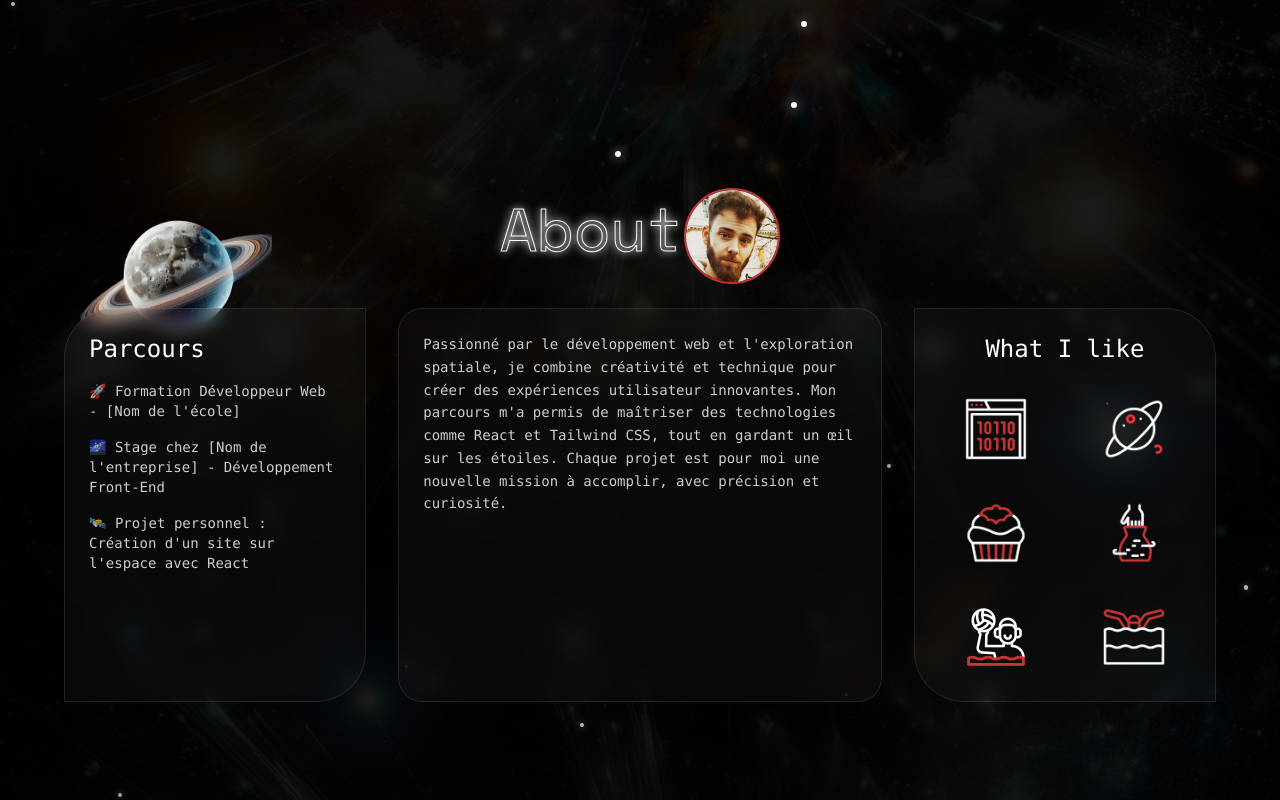
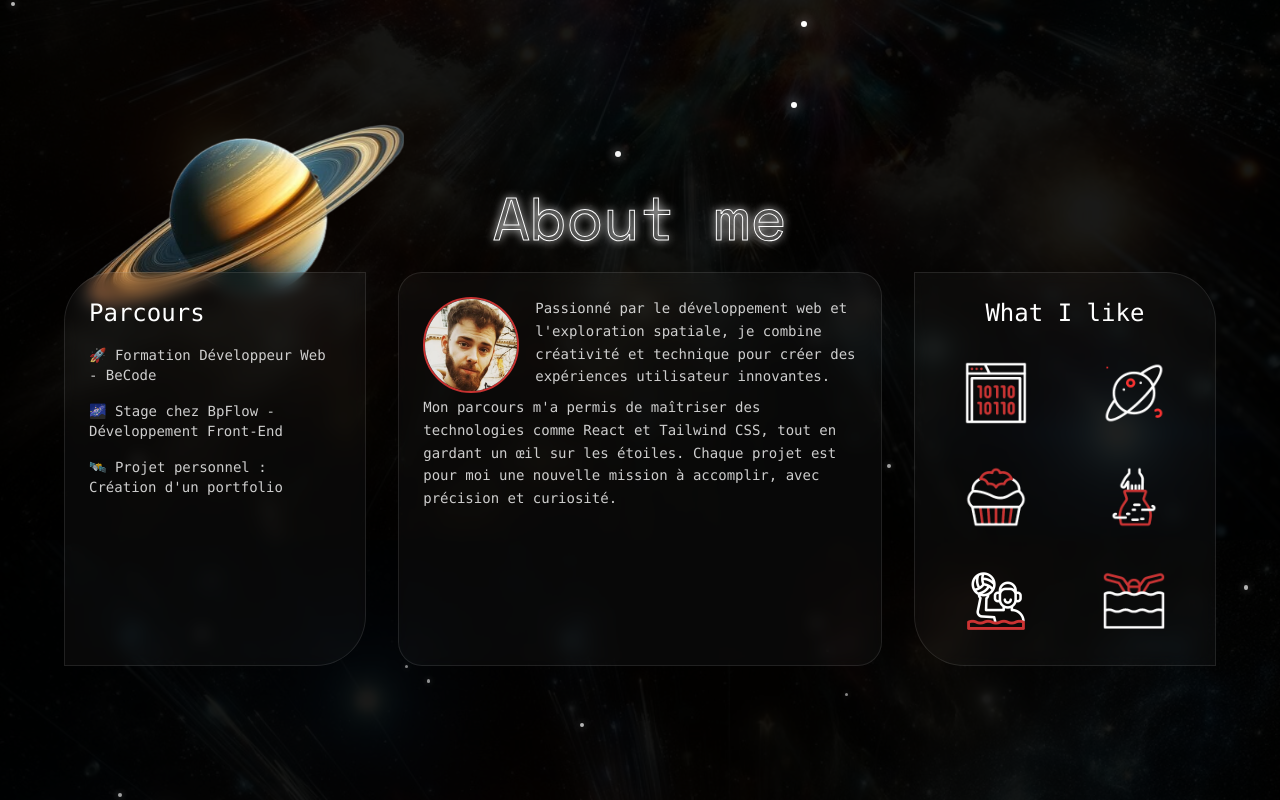
Before and after one commit to Zanko19/MyPortfolio, a React (Vite) app: page / in a window 1280 px wide. Shown: the part 740-1540 px from the top of the page. Built offline with nearby package versions, Linux system fonts and the light colour scheme.

Commit message:
good4today

```diff
--- a/src/components/About.jsx
+++ b/src/components/About.jsx
@@ -7,27 +7,23 @@ import space from "../assets/uranus.gif";
 import swim from "../assets/nageur.gif";
 import argile from "../assets/argile.gif";
 import me from "../assets/moi.jpg";
+import saturn from '../assets/space.png';
 
 const About = () => {
   return (
     <section id="about" className="min-h-screen relative">
       {/* Planète décorative */}
       <img
-        src={planet}
+        src={saturn}
         alt="Planet"
-        className="absolute left-20 top-32 w-48 h-48 animate-float"
+        className="absolute left-20 top-16 w-54 h-48 animate-float"
       />
 
       <div className="container mx-auto px-4 pt-32 relative z-10">
         {/* Titre avec avatar */}
         <div className="text-center mb-6">
           <h2 className="text-6xl font-mono text-white title-text">
-            About
-            <img
-              src={me}
-              alt="Me"
-              className="inline-block w-24 h-24 rounded-full border-2 border-[rgb(199,50,49)]"
-            />
+            About me
           </h2>
         </div>
 
@@ -37,27 +33,37 @@ const About = () => {
           <div className="glass-container p-6 border border-white/10 rounded-tl-[50px] rounded-tr-none rounded-br-[50px] rounded-bl-none">
             <h3 className="text-white text-2xl font-mono mb-4">Parcours</h3>
             <ul className="text-white/80 font-mono text-sm space-y-4">
-              <li>🚀 Formation Développeur Web - [Nom de l'école]</li>
+              <li>🚀 Formation Développeur Web - BeCode</li>
               <li>
-                🌌 Stage chez [Nom de l'entreprise] - Développement Front-End
+                🌌 Stage chez BpFlow - Développement Front-End
               </li>
               <li>
-                🛰️ Projet personnel : Création d'un site sur l'espace avec React
+                🛰️ Projet personnel : Création d'un portfolio
               </li>
             </ul>
           </div>
 
           {/* Description */}
           <div className="glass-container p-6 border border-white/10 rounded-3xl">
-            <p className="text-white/80 font-mono text-sm leading-relaxed">
-              Passionné par le développement web et l'exploration spatiale, je
-              combine créativité et technique pour créer des expériences
-              utilisateur innovantes. Mon parcours m'a permis de maîtriser des
-              technologies comme React et Tailwind CSS, tout en gardant un œil
-              sur les étoiles. Chaque projet est pour moi une nouvelle mission à
-              accomplir, avec précision et curiosité.
-            </p>
-          </div>
+  <div className="flex items-start">
+    <img
+      src={me}
+      alt="Me"
+      className="w-24 h-24 rounded-full border-2 border-[rgb(199,50,49)]"
+    />
+    <p className="text-white/80 font-mono text-sm leading-relaxed ml-4 mb-2">
+      Passionné par le développement web et l'exploration spatiale, je
+      combine créativité et technique pour créer des expériences
+      utilisateur innovantes.<br></br>
+    </p>
+  </div>
+  <p className="text-white/80 font-mono text-sm leading-relaxed">
+    Mon parcours m'a permis de maîtriser des technologies comme React et
+    Tailwind CSS, tout en gardant un œil sur les étoiles. Chaque projet est
+    pour moi une nouvelle mission à accomplir, avec précision et curiosité.
+  </p>
+</div>
+
 
           {/* Hobbies */}
           <div className="glass-container p-6 border border-white/10 rounded-tl-none rounded-tr-[50px] rounded-br-none rounded-bl-[50px]">
--- a/src/components/DevToolbox.jsx
+++ b/src/components/DevToolbox.jsx
@@ -7,9 +7,9 @@ const DevToolbox = () => {
   ];
 
   return (
-    <section id="devtools" className="min-h-screen relative">
+    <section id="devtools" className="min-h-screen relative ">
       <div className="container mx-auto px-4 pt-32">
-        <h2 className="text-center text-6xl font-mono text-white mb-16 title-text">
+        <h2 className="text-center text-6xl font-mono text-white mb-16 title-text backdrop-blur-lg">
           Dev Toolbox
         </h2>
 
--- a/src/components/Projects.jsx
+++ b/src/components/Projects.jsx
@@ -73,7 +73,7 @@ const Projects = () => {
                   <>
                     {/* Overlay sombre (visible au départ) */}
                     {projectImage && (
-                      <div className="absolute inset-0 bg-black/50 transition-opacity duration-300 group-hover:opacity-0"></div>
+                      <div className="absolute inset-0 bg-black/40 transition-opacity duration-300 group-hover:opacity-0"></div>
                     )}
 
                     {/* Texte du projet (disparaît au hover) */}
--- a/src/styles/main.css
+++ b/src/styles/main.css
@@ -53,7 +53,11 @@
   text-shadow: 0px 0px 10px rgba(255,255,255,0.8);
   color: rgba(255, 255, 255, 0.95);
 }
-
+.title-text {
+  color: transparent;
+  -webkit-text-stroke: 1px white; /* Contour blanc */
+  text-shadow: 0 0 10px rgba(255, 255, 255, 0.8);
+}
 .subtitle-text {
   font-family: 'Space Mono', monospace;
   text-shadow: 0px 0px 5px rgba(255,255,255,0.5);
@@ -156,11 +160,7 @@
 .animate-float {
   animation: float 6s ease-in-out infinite;
 }
-.title-text {
-  color: transparent;
-  -webkit-text-stroke: 1px white; /* Contour blanc */
-  text-shadow: 0 0 10px rgba(255, 255, 255, 0.8);
-}
+
 .neon-text {
   text-shadow: 0 0 8px #00eaff, 0 0 15px #00eaff;
   font-weight: bold;
```
Also changed, not shown: src/assets/space.png (added).
